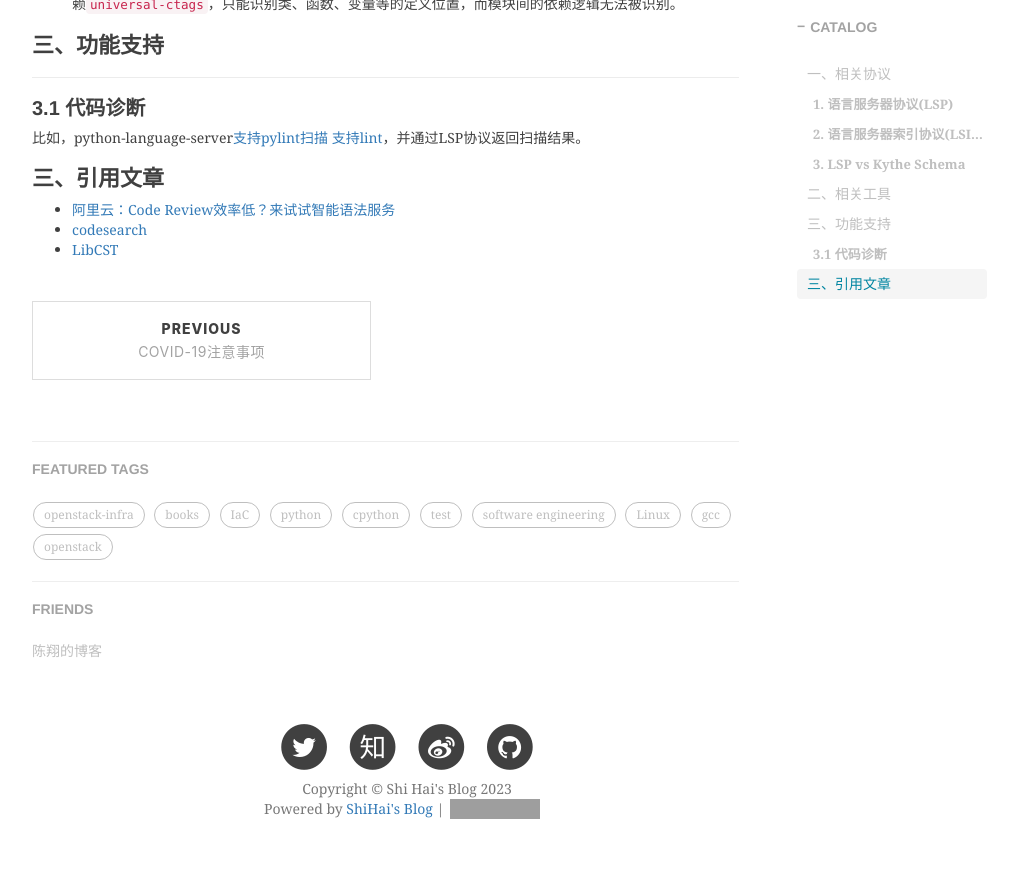
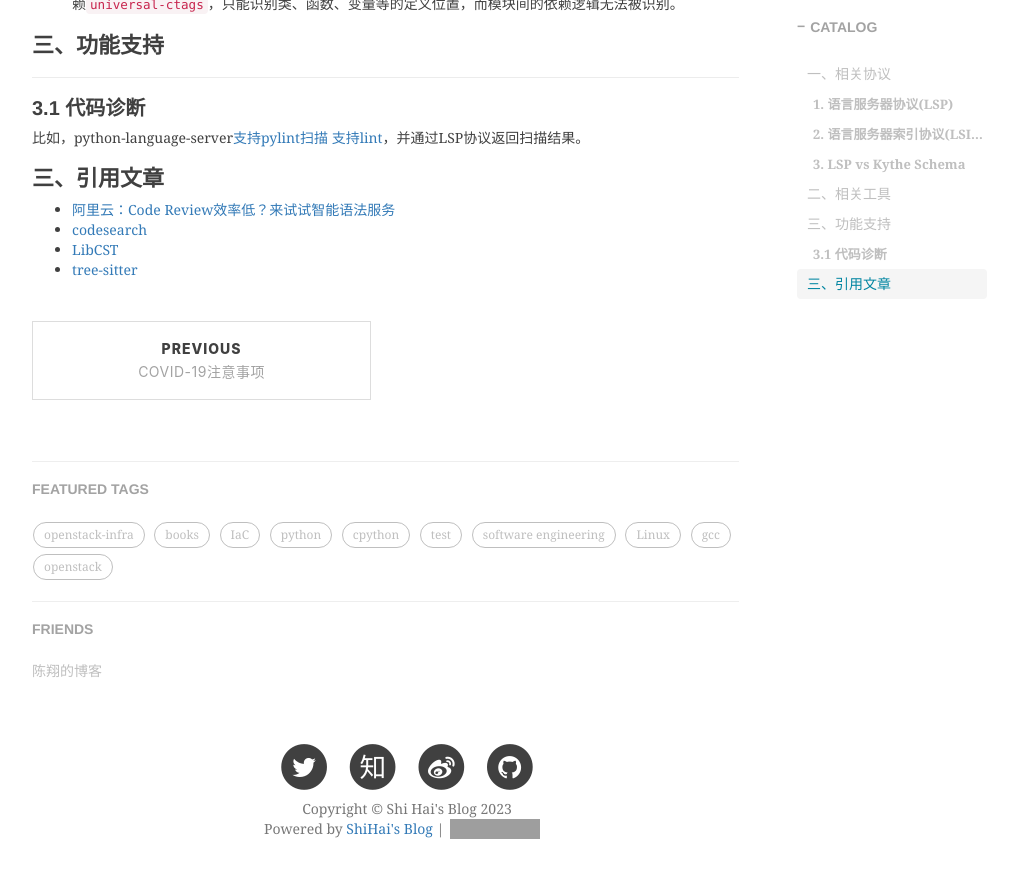
Before and after one commit to shihai1991/shihai1991.github.io, a Jekyll site: the page built from _posts/2023-01-12-代码索引工具调研.md, in a window 1280 px wide and 900 px high, scrolled down 1540 px. Shown: the top 878 px of the window, without its empty margins (233-1246 px from the left). Built offline with Jekyll 4.4.1, drawn with Linux system fonts in a browser that asks for light colours; nearby versions of some CDN libraries; comment, search, counter and statistics services are not loaded; grey boxes are pictures that could not be loaded.

Commit message:
Update 2023-01-12-代码索引工具调研.md

```diff
--- a/_posts/2023-01-12-代码索引工具调研.md
+++ b/_posts/2023-01-12-代码索引工具调研.md
@@ -34,3 +34,4 @@ LSP/LSIF的核心目标是让IDE与工具之间，Web和代码索引之间能定
 - [阿里云：Code Review效率低？来试试智能语法服务](https://developer.aliyun.com/article/780704)
 - [codesearch](https://github.com/google/codesearch)
 - [LibCST](https://github.com/Instagram/LibCST)
+- [tree-sitter](https://github.com/tree-sitter/tree-sitter)
```
